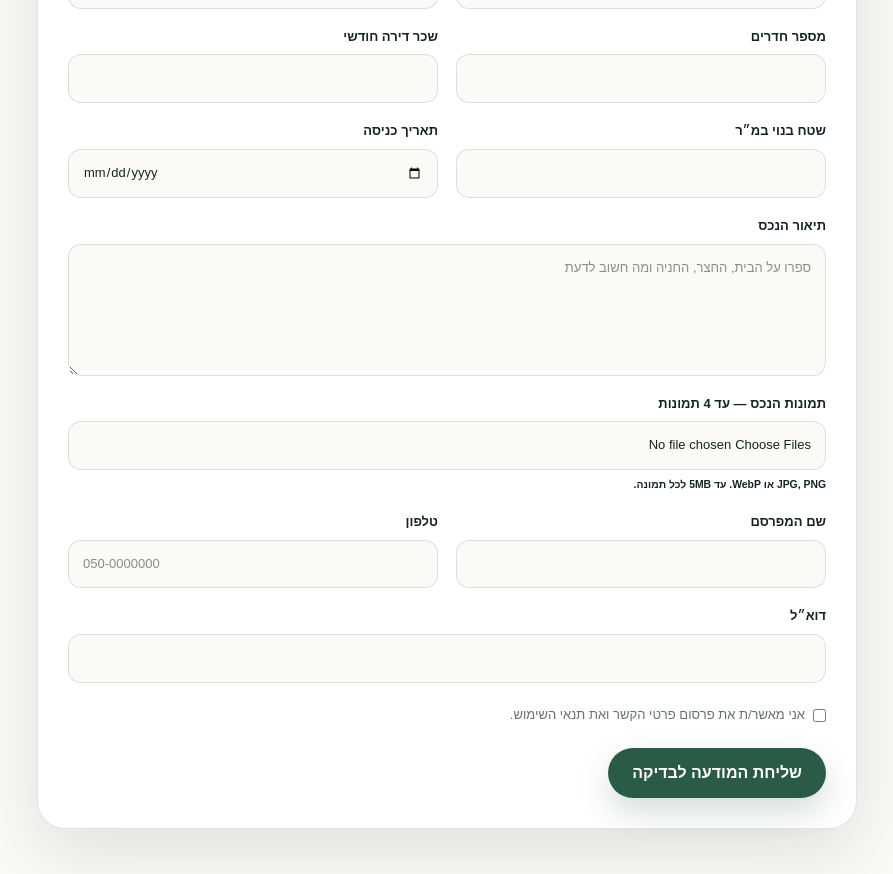
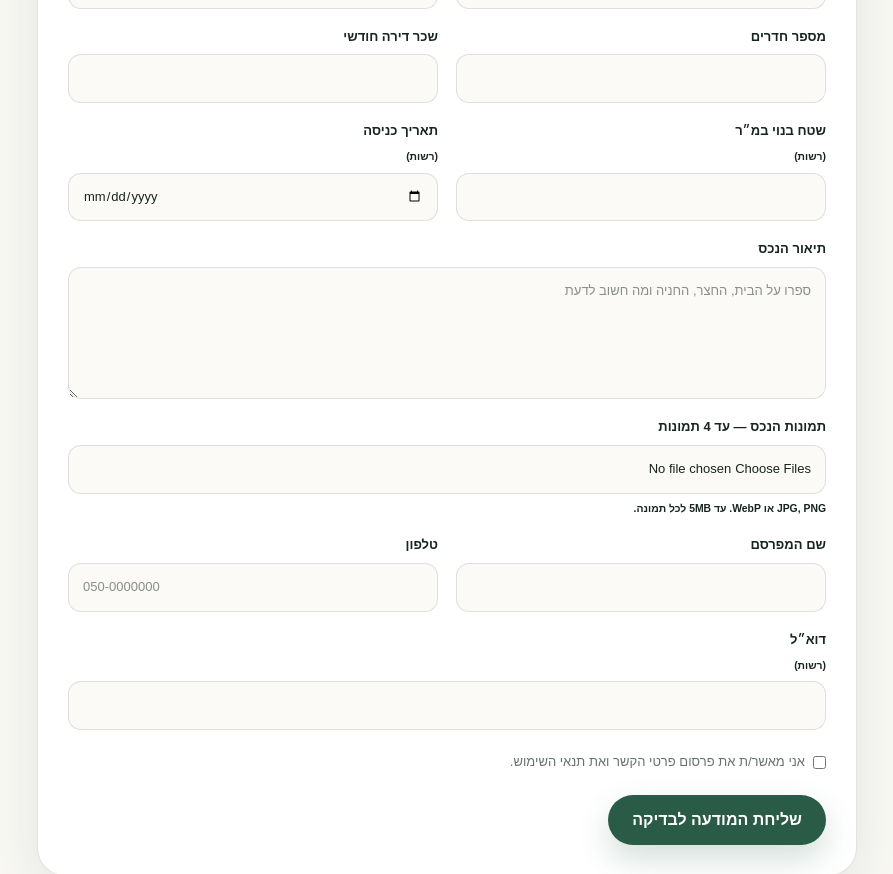
Before and after one commit to shimonc29/lagur-bebinyamin, a Next.js app: page /publish in a window 1280 px wide. Shown: the part 520-1394 px from the top of the page, without its empty margins (193-1086 px from the left). Built offline with nearby package versions, Linux system fonts and the light colour scheme.

Commit message:
Make listing fields optional: src/components/publish-form.tsx

```diff
--- a/src/components/publish-form.tsx
+++ b/src/components/publish-form.tsx
@@ -40,8 +40,8 @@ export function PublishForm() {
         <label className="field">סוג הנכס<select name="propertyType" required defaultValue="apartment">{PROPERTY_TYPES.map((type) => <option key={type} value={type}>{propertyLabels[type]}</option>)}</select></label>
         <label className="field">מספר חדרים<input name="rooms" type="number" required min="1" max="15" step="0.5" /></label>
         <label className="field">שכר דירה חודשי<input name="price" type="number" required min="500" max="50000" inputMode="numeric" /></label>
-        <label className="field">שטח בנוי במ״ר<input name="builtArea" type="number" required min="10" max="2000" /></label>
-        <label className="field">תאריך כניסה<input name="availableFrom" type="date" required /></label>
+        <label className="field">שטח בנוי במ״ר <small>(רשות)</small><input name="builtArea" type="number" min="10" max="2000" /></label>
+        <label className="field">תאריך כניסה <small>(רשות)</small><input name="availableFrom" type="date" /></label>
         <label className="field field-wide">תיאור הנכס<textarea name="description" required minLength={20} rows={5} placeholder="ספרו על הבית, החצר, החניה ומה חשוב לדעת" /></label>
         <label className="field field-wide">תמונות הנכס — עד 4 תמונות
           <input name="images" type="file" accept="image/jpeg,image/png,image/webp" multiple />
@@ -49,7 +49,7 @@ export function PublishForm() {
         </label>
         <label className="field">שם המפרסם<input name="contactName" required minLength={2} autoComplete="name" /></label>
         <label className="field">טלפון<input name="contactPhone" type="tel" required autoComplete="tel" placeholder="050-0000000" /></label>
-        <label className="field field-wide">דוא״ל<input name="contactEmail" type="email" required autoComplete="email" /></label>
+        <label className="field field-wide">דוא״ל <small>(רשות)</small><input name="contactEmail" type="email" autoComplete="email" /></label>
       </div>
       <label className="checkbox"><input name="consent" type="checkbox" value="true" required /> אני מאשר/ת את פרסום פרטי הקשר ואת תנאי השימוש.</label>
       {status === "error" && <p className="form-error">{error}</p>}
```
